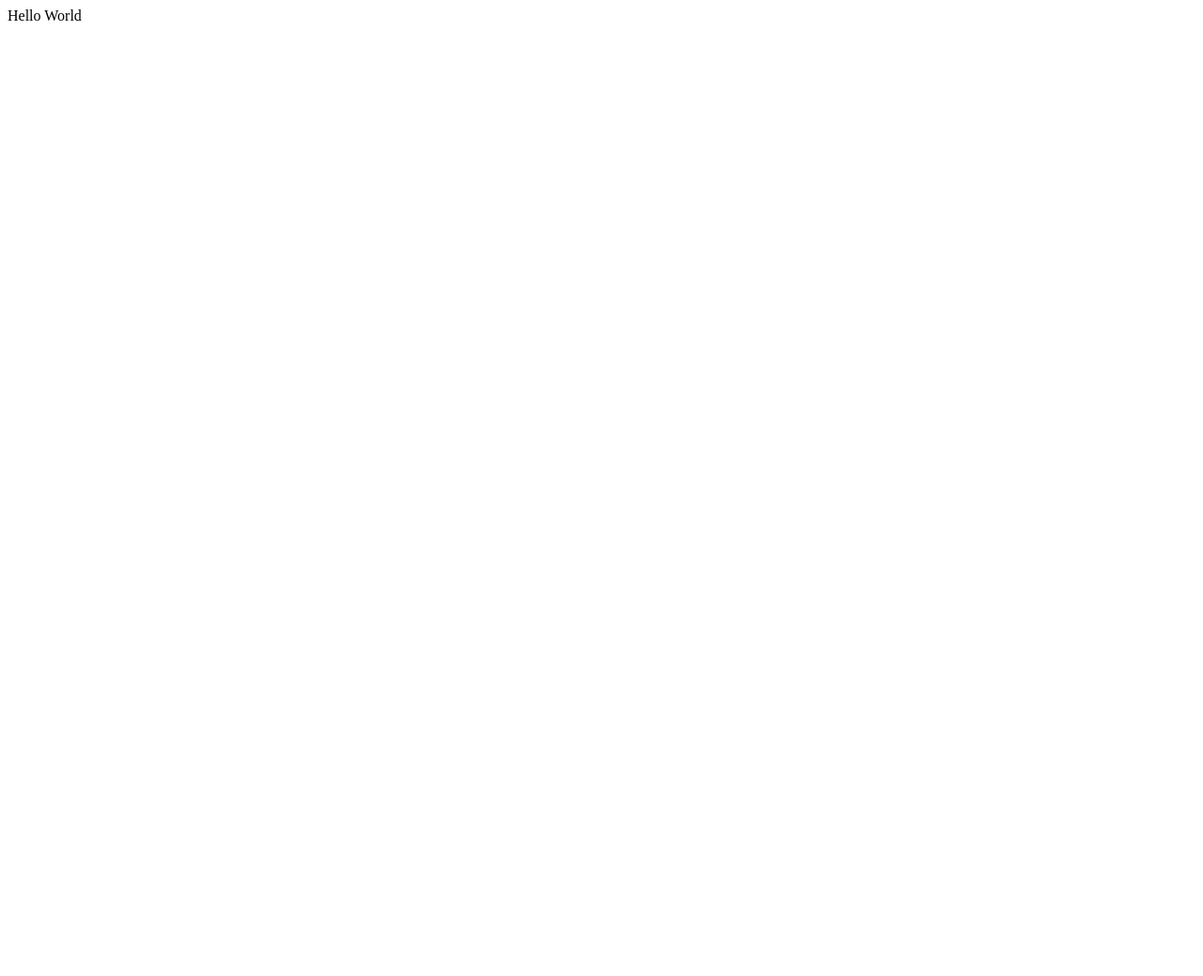
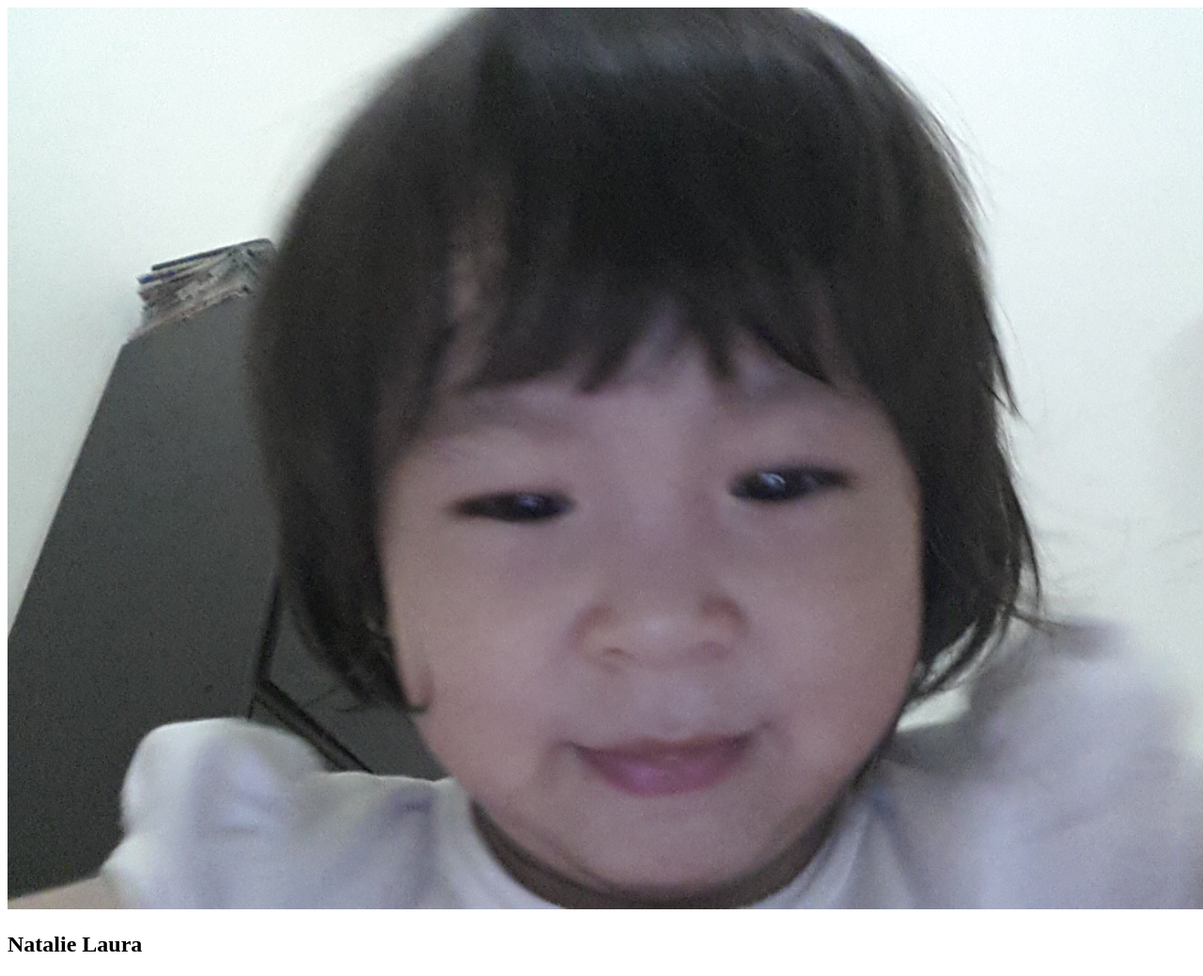
Before and after one commit to ykurnia1/my-repo-from-remote, a plain HTML site: page index.html in a window 1280 px wide. Shown: the whole page at 94% size. Before the commit the page ends 800 px from the top, so only its background shows below. Drawn offline with Linux system fonts and the light colour scheme.

Commit message:
Changed Hello World with img and h2 to display simple profile data. Image file added in the folder images and used as resource in the img element in index.html file

```diff
--- a/index.html
+++ b/index.html
@@ -4,7 +4,8 @@
   </head>
 
   <body>
-    Hello World
+    <img src="images/lala.jpg" alt="profile image" />
+   <h2>Natalie Laura</h2>
   </body>
 
 </html>
```
Also changed, not shown: images/lala.jpg (added).
